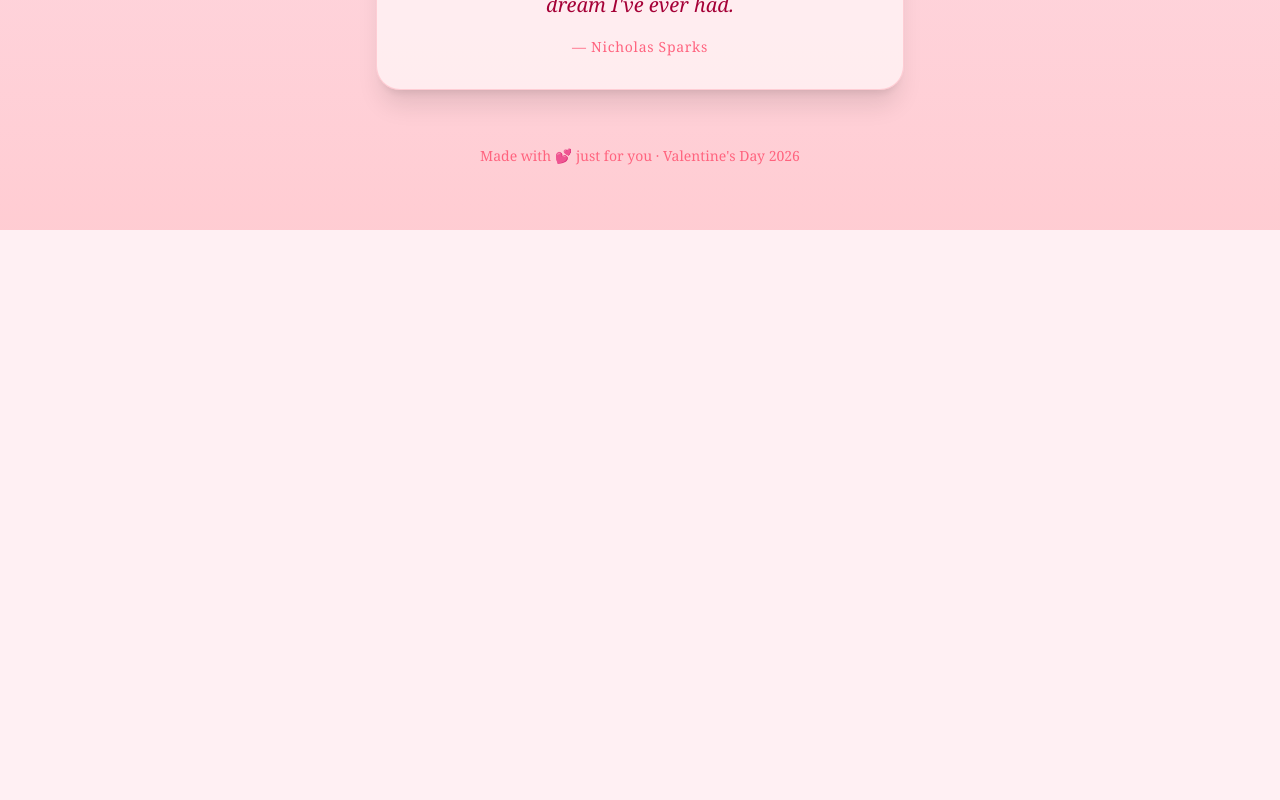
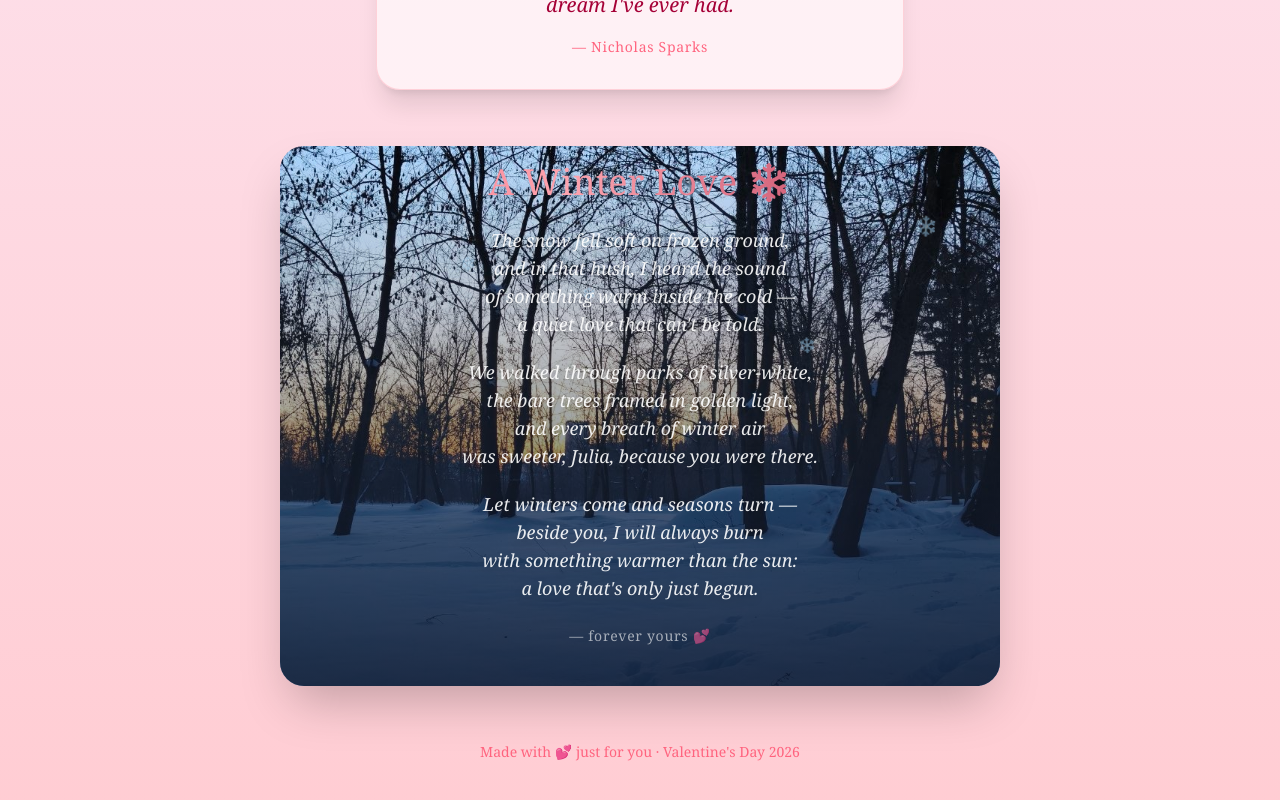
Before and after one commit to MilordVladyslav/foreverjulia, a Next.js app: page / in a window 1280 px wide. Shown: the part 1798-2598 px from the top of the page. Before the commit the page ends 2028 px from the top, so only its background shows below. Built offline with nearby package versions, Linux system fonts and the light colour scheme.

Commit message:
added poetry

```diff
--- a/app/page.tsx
+++ b/app/page.tsx
@@ -4,11 +4,11 @@ import {useState} from "react";
 import Image from "next/image";
 import bouquetSoft from "./images/image_2026-04-16_02-13-50.png";
 import bouquetRed from "./images/image_2026-04-16_02-14-59.png";
-
+import winterPark from "./images/photo_2026-04-16_04-45-20.jpg";
 
 type Petal = { id: number; left: number; delay: number; duration: number; emoji: string };
 
-const PETAL_EMOJIS = ["🌸", "🌹", "🌷", "💮", "🩷"];
+const PETAL_EMOJIS = ["🌸", "🌹", "🌷", "💮", "🩷", "❄️"];
 
 function makePetals(count: number): Petal[] {
     return Array.from({length: count}, (_, i) => ({
@@ -244,6 +244,73 @@ export default function Home() {
                 </div>
             </section>
 
+            <section className="relative z-10 w-full max-w-3xl px-6 mt-14 animate-fade-up-4">
+
+                {/* Winter photo with overlay */}
+                <div className="relative rounded-3xl overflow-hidden shadow-2xl">
+                    <div className="relative w-full aspect-[4/3]">
+                        <Image
+                            src={winterPark}
+                            alt="Winter city park at sunset"
+                            fill
+                            sizes="(max-width: 768px) 100vw, 768px"
+                            className="object-cover"
+                            placeholder="blur"
+                        />
+                        {/* Dark gradient overlay so text is readable */}
+                        <div
+                            className="absolute inset-0 bg-gradient-to-t from-slate-900/80 via-slate-800/40 to-transparent"/>
+                    </div>
+
+                    {/* Snowflakes scattered over photo */}
+                    {["❄️", "❄️", "❄️", "❄️", "❄️", "❄️"].map((s, i) => (
+                        <span
+                            key={i}
+                            className="absolute text-white/50 select-none animate-float pointer-events-none"
+                            style={{
+                                top: `${[10, 20, 8, 35, 15, 28][i]}%`,
+                                left: `${[8, 25, 55, 72, 88, 42][i]}%`,
+                                fontSize: `${[1.1, 0.8, 1.4, 0.9, 1.2, 0.7][i]}rem`,
+                                animationDelay: `${[0, 1.2, 0.5, 1.8, 0.9, 2.2][i]}s`,
+                                animationDuration: `${[4, 5, 3.5, 4.5, 3.8, 5.2][i]}s`,
+                            }}
+                        >
+                                {s}
+                            </span>
+                    ))}
+
+                    {/* Poem overlay — bottom of photo */}
+                    <div className="absolute bottom-0 left-0 right-0 p-8 md:p-10 text-center">
+                        <p
+                            className="shimmer-text text-3xl md:text-4xl mb-6"
+                        >
+                            A Winter Love ❄️
+                        </p>
+
+                        <div
+                            className="text-white/90 text-base md:text-lg leading-7 italic drop-shadow-lg"
+                        >
+                            <p>The snow fell soft on frozen ground,</p>
+                            <p>and in that hush, I heard the sound</p>
+                            <p>of something warm inside the cold —</p>
+                            <p>a quiet love that can't be told.</p>
+
+                            <p className="mt-5">We walked through parks of silver-white,</p>
+                            <p>the bare trees framed in golden light,</p>
+                            <p>and every breath of winter air</p>
+                            <p>was sweeter, Julia, because you were there.</p>
+
+                            <p className="mt-5">Let winters come and seasons turn —</p>
+                            <p>beside you, I will always burn</p>
+                            <p>with something warmer than the sun:</p>
+                            <p>a love that's only just begun.</p>
+                        </div>
+
+                        <p className="text-white/60 text-sm mt-6 tracking-wider">— forever yours 💕</p>
+                    </div>
+                </div>
+            </section>
+
             {/* ── Footer ── */}
             <footer className="relative z-10 mt-14 text-rose-400 text-sm text-center animate-fade-up-4">
                 Made with 💕 just for you · Valentine's Day 2026
```
Also changed, not shown: app/images/photo_2026-04-16_04-45-20.jpg (added).
